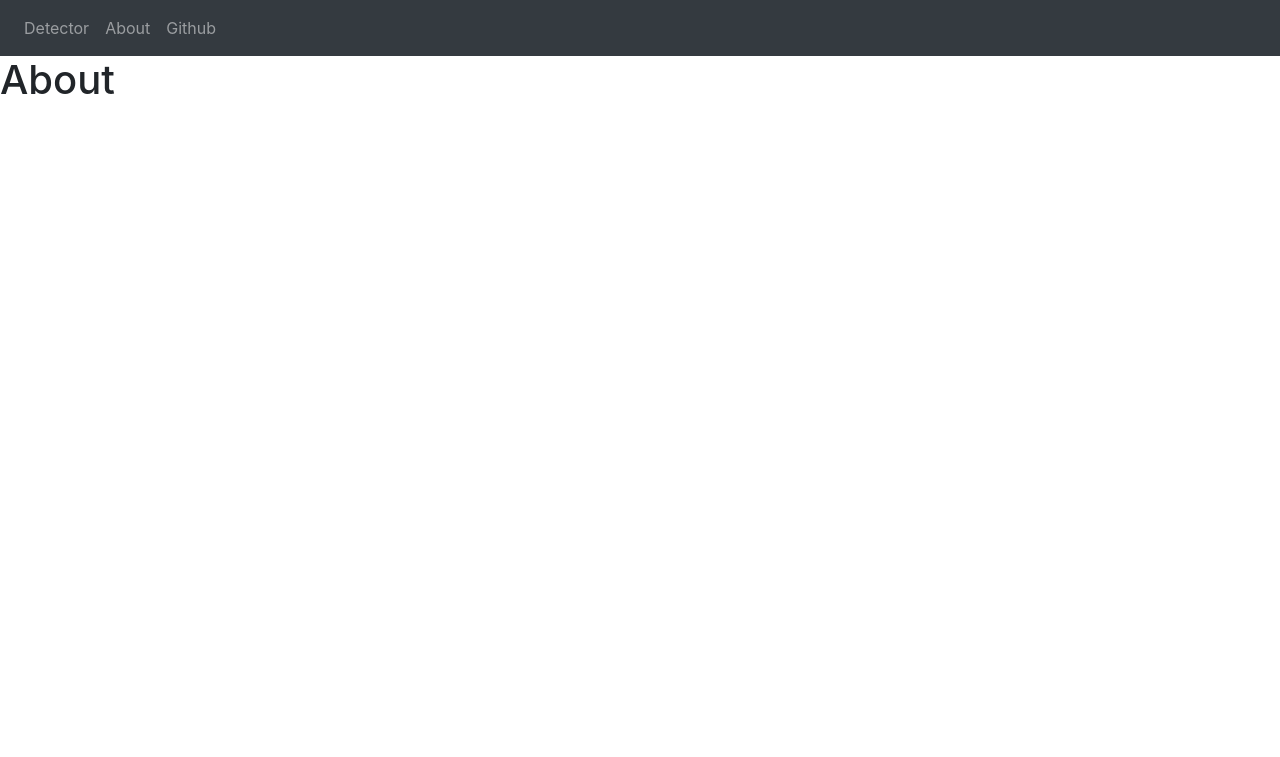
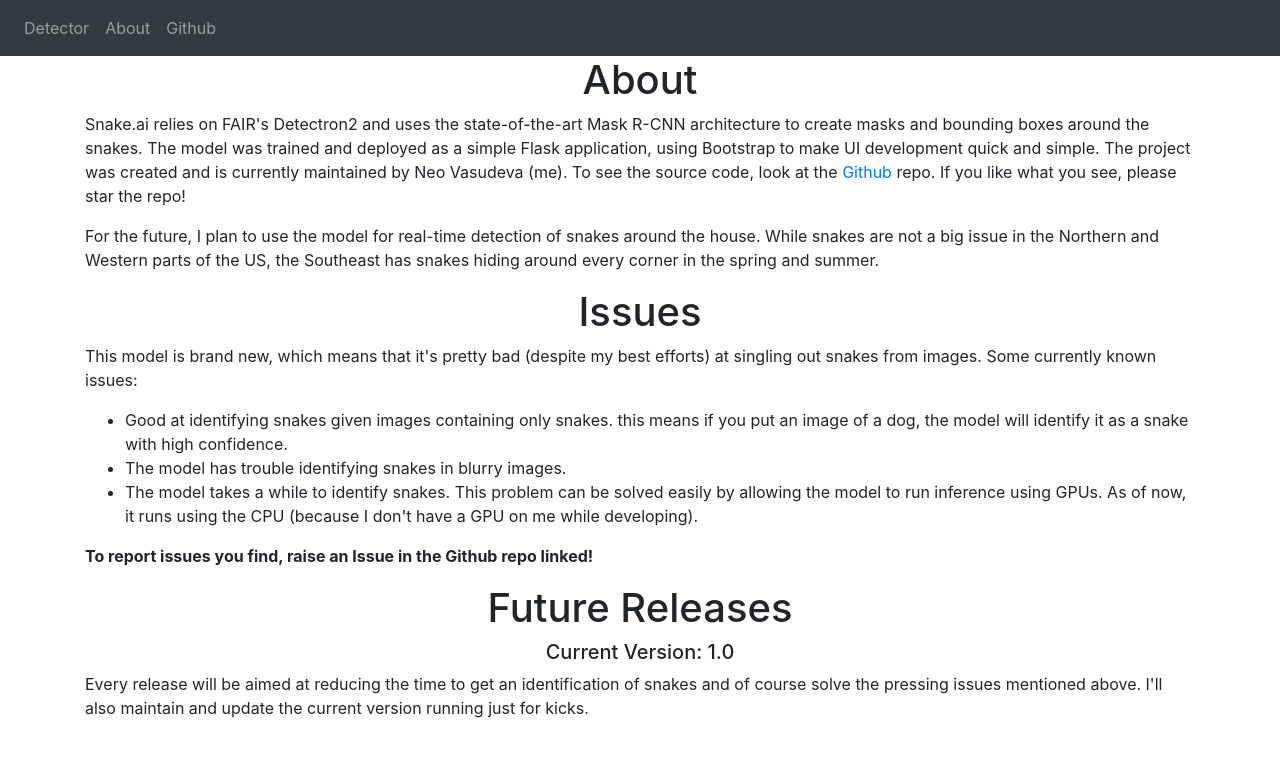
Before and after one commit to neovasudeva/Snake-Detector, a Flask app: page /about in a window 1280 px wide. Shown: the top 757 px of the page. Run offline with Flask 2, Linux system fonts and the light colour scheme; parts of the project's set-up code (start-up, migrations or seed data) failed here and were passed over; some libraries are stand-ins or nearby versions.

Commit message:
website complete

```diff
--- a/templates/about.html
+++ b/templates/about.html
@@ -1,5 +1,60 @@
 {% extends "layout.html" %}
 
 {% block content %}
-    <h1> About </h1>
+<!-- about -->
+<div class="container">
+  <h1 class="text-center">About</h1>
+  <p>
+    Snake.ai relies on FAIR's Detectron2 and uses the state-of-the-art Mask R-CNN architecture to create masks
+    and bounding boxes around the snakes. The model was trained and deployed as a simple Flask application,
+    using Bootstrap to make UI development quick and simple. The project was created and is currently maintained
+    by Neo Vasudeva (me). To see the source code, look at the
+    <a href="https://github.com/neovasudeva/Snake-Detector">Github</a> repo. If you like what you see, please
+    star the repo!
+  </p>
+
+  <p>
+    For the future, I plan to use the model for real-time detection of snakes around the house. While snakes
+    are not a big issue in the Northern and Western parts of the US, the Southeast has snakes hiding
+    around every corner in the spring and summer.
+  </p>
+</div>
+
+<!-- issues -->
+<div class="container">
+  <h1 class="text-center">Issues</h1>
+  <p>
+    This model is brand new, which means that it's pretty bad (despite my best efforts) at singling
+    out snakes from images. Some currently known issues:
+  </p>
+  <ul>
+    <li>
+      Good at identifying snakes given images containing only snakes. this means if you put
+      an image of a dog, the model will identify it as a snake with high confidence.
+    </li>
+    <li>
+      The model has trouble identifying snakes in blurry images.
+    </li>
+    <li>
+      The model takes a while to identify snakes. This problem can be solved easily by allowing
+      the model to run inference using GPUs. As of now, it runs using the CPU (because
+      I don't have a GPU on me while developing).
+    </li>
+  </ul>
+  <p>
+    <b>To report issues you find, raise an Issue in the Github repo linked!</b>
+  </p>
+</div>
+
+<!-- future -->
+<div class="container">
+  <h1 class="text-center">Future Releases</h1>
+  <h5 class="text-center">Current Version: 1.0</h5>
+
+  <p>
+    Every release will be aimed at reducing the time to get an identification of snakes and of course
+    solve the pressing issues mentioned above. I'll also maintain and update the current version
+    running just for kicks.
+  </p>
+</div>
 {% endblock content %}
```
Also changed, not shown: static/home.js (+17 -1 lines), templates/home.html (+18 -5 lines).
